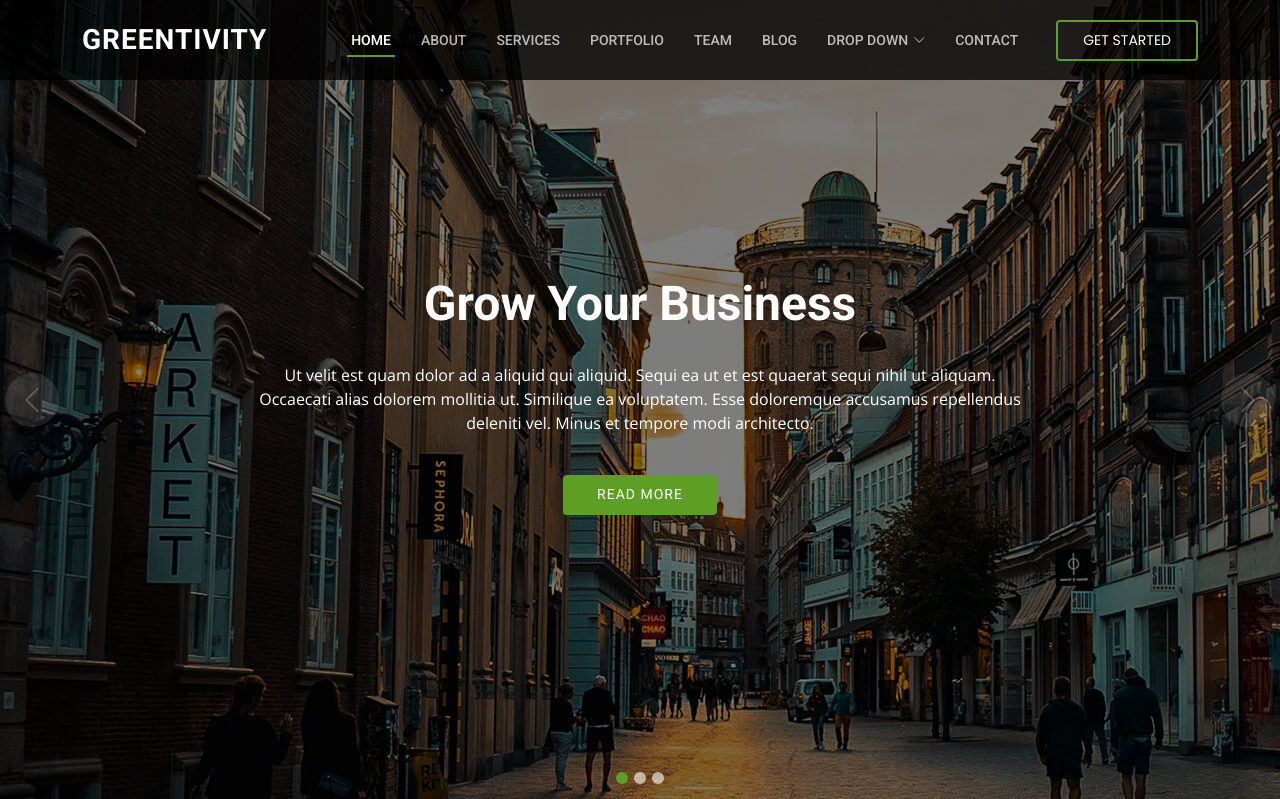
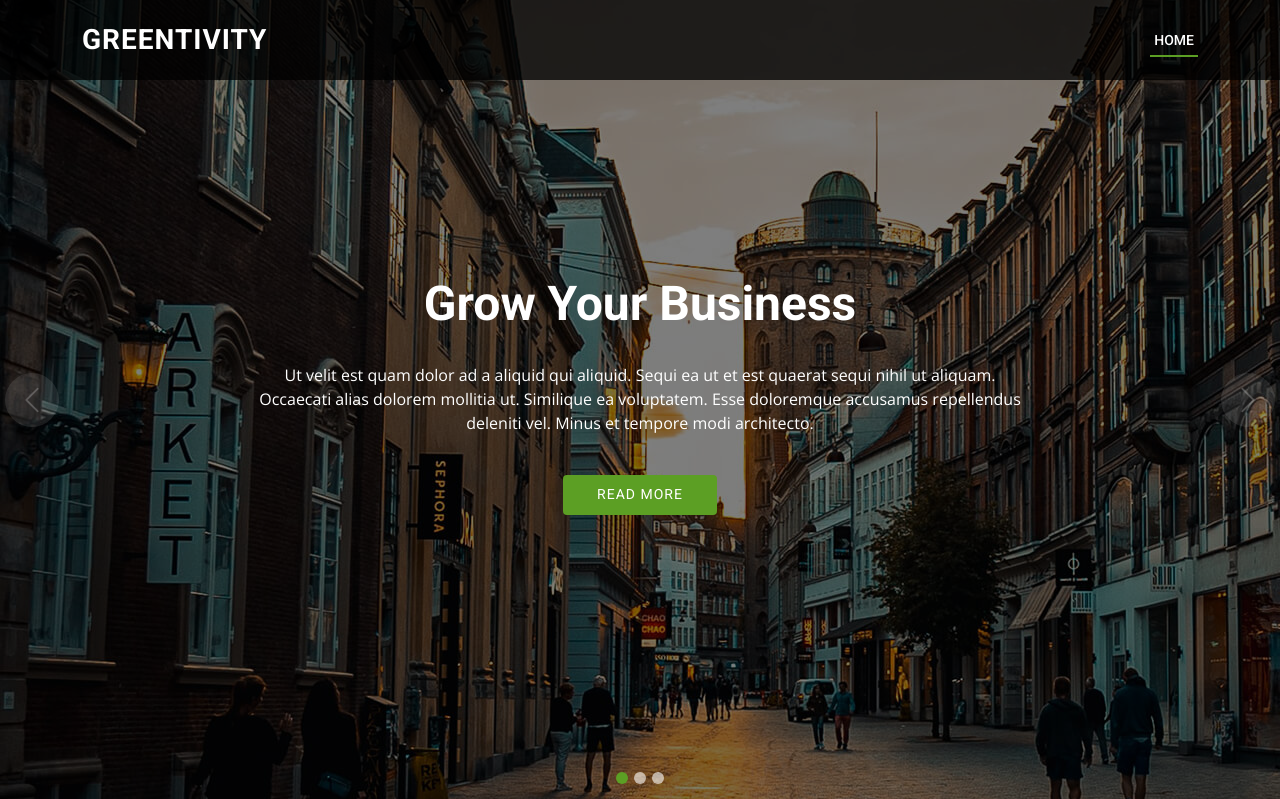
Before and after one commit to ThomasArenas/Hackaton, a PHP site: page / in a window 1280 px wide. Shown: the top 799 px of the page. Run offline with PHP 8.4, Linux system fonts and the light colour scheme; data that the repository does not hold is empty.

Commit message:
Update header.php

```diff
--- a/header.php
+++ b/header.php
@@ -8,30 +8,6 @@
       <nav id="navbar" class="navbar">
         <ul>
           <li><a class="nav-link scrollto active" href="#hero">Home</a></li>
-          <li><a class="nav-link scrollto" href="#about">About</a></li>
-          <li><a class="nav-link scrollto" href="#services">Services</a></li>
-          <li><a class="nav-link scrollto " href="#portfolio">Portfolio</a></li>
-          <li><a class="nav-link scrollto" href="#team">Team</a></li>
-          <li><a href="blog.html">Blog</a></li>
-          <li class="dropdown"><a href="#"><span>Drop Down</span> <i class="bi bi-chevron-down"></i></a>
-            <ul>
-              <li><a href="#">Drop Down 1</a></li>
-              <li class="dropdown"><a href="#"><span>Deep Drop Down</span> <i class="bi bi-chevron-right"></i></a>
-                <ul>
-                  <li><a href="#">Deep Drop Down 1</a></li>
-                  <li><a href="#">Deep Drop Down 2</a></li>
-                  <li><a href="#">Deep Drop Down 3</a></li>
-                  <li><a href="#">Deep Drop Down 4</a></li>
-                  <li><a href="#">Deep Drop Down 5</a></li>
-                </ul>
-              </li>
-              <li><a href="#">Drop Down 2</a></li>
-              <li><a href="#">Drop Down 3</a></li>
-              <li><a href="#">Drop Down 4</a></li>
-            </ul>
-          </li>
-          <li><a class="nav-link scrollto" href="#contact">Contact</a></li>
-          <li><a class="getstarted scrollto" href="#about">Get Started</a></li>
         </ul>
         <i class="bi bi-list mobile-nav-toggle"></i>
       </nav><!-- .navbar -->
```
